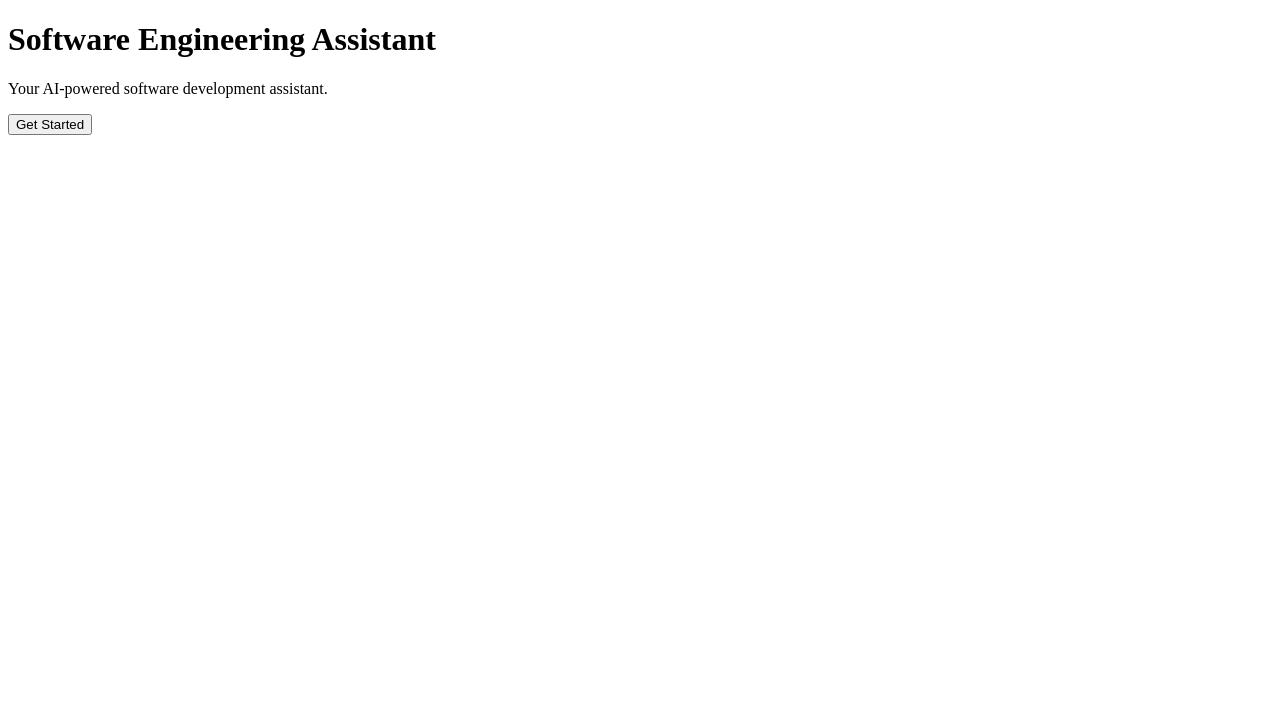
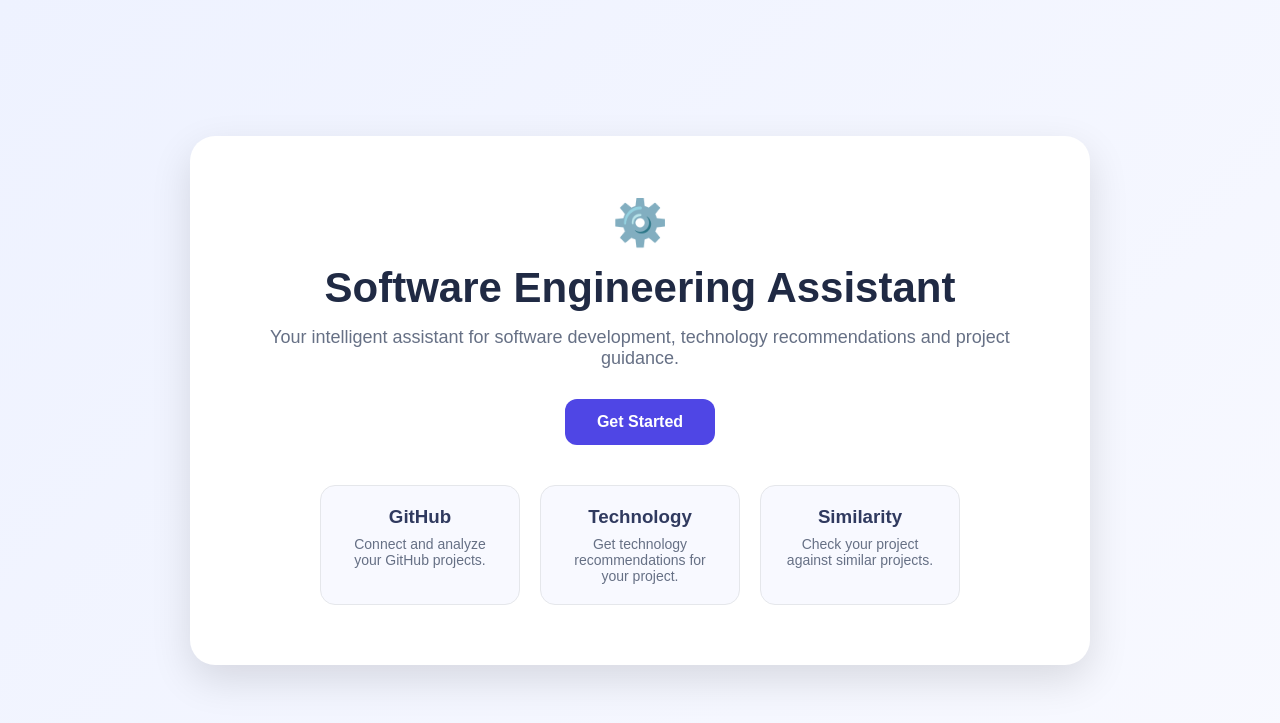
Before and after one commit to kinzanazli4-ui/Software-Engineering-Assistant-Juliet, a Flask app: page / in a window 1280 px wide. Shown: the top 723 px of the page. Run offline with Flask 3, Linux system fonts and the light colour scheme.

Commit message:
Update homepage design
Updated the index.html file to enhance the layout and content, including adding a container for features and improving the introductory text.

```diff
--- a/templates/index.html
+++ b/templates/index.html
@@ -3,16 +3,48 @@
 <head>
     <meta charset="UTF-8">
     <meta name="viewport" content="width=device-width, initial-scale=1.0">
+
     <title>Software Engineering Assistant</title>
+
+    <link rel="stylesheet"
+          href="{{ url_for('static', filename='style.css') }}">
 </head>
 
 <body>
 
-    <h1>Software Engineering Assistant</h1>
+    <div class="container">
 
-    <p>Your AI-powered software development assistant.</p>
+        <div class="logo">⚙️</div>
 
-    <button>Get Started</button>
+        <h1>Software Engineering Assistant</h1>
+
+        <p>
+            Your intelligent assistant for software development,
+            technology recommendations and project guidance.
+        </p>
+
+        <a href="#" class="btn">Get Started</a>
+
+        <div class="features">
+
+            <div class="feature">
+                <h3>GitHub</h3>
+                <p>Connect and analyze your GitHub projects.</p>
+            </div>
+
+            <div class="feature">
+                <h3>Technology</h3>
+                <p>Get technology recommendations for your project.</p>
+            </div>
+
+            <div class="feature">
+                <h3>Similarity</h3>
+                <p>Check your project against similar projects.</p>
+            </div>
+
+        </div>
+
+    </div>
 
 </body>
 </html>
```
